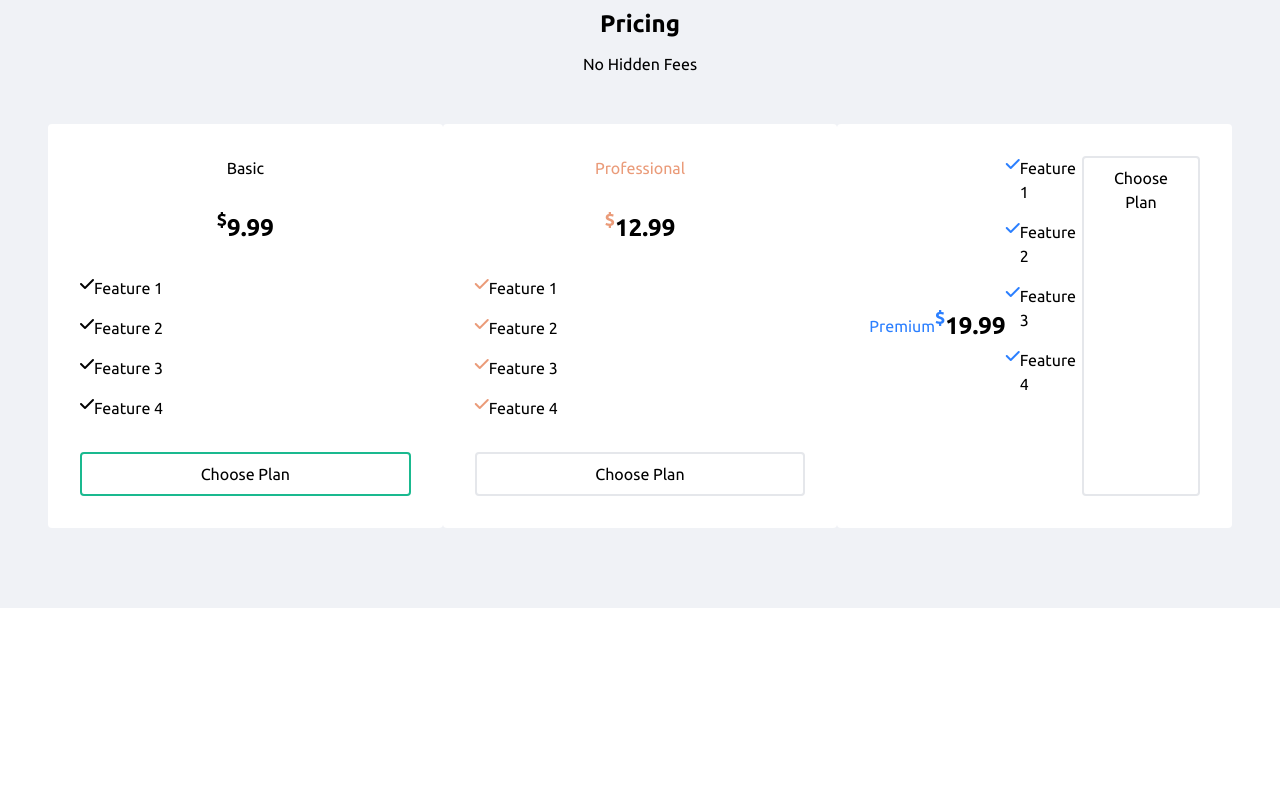
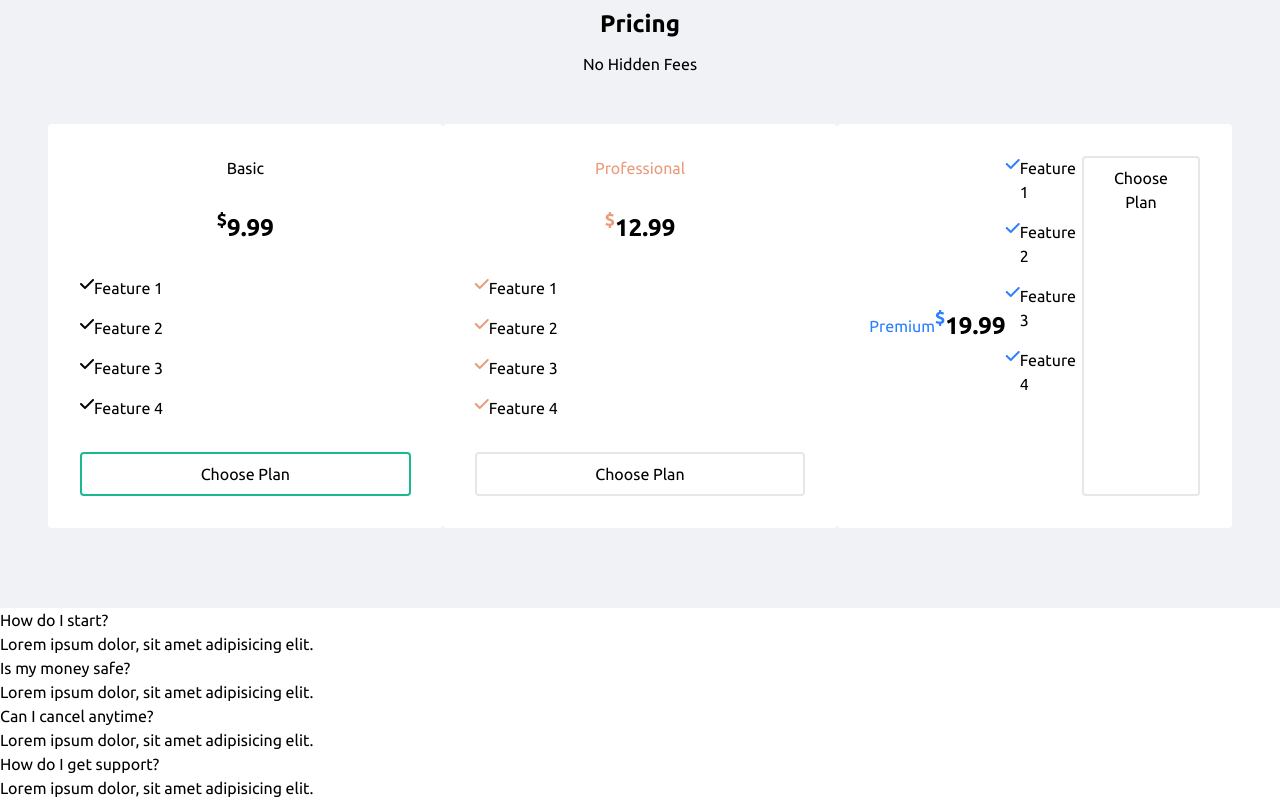
Before and after one commit to BlanchardIlela/webSiteFinacial, a website: page index.html in a window 1280 px wide. Shown: the part 3871-4671 px from the top of the page. Before the commit the page ends 4479 px from the top, so only its background shows below. Drawn offline with Linux system fonts and the light colour scheme.

Commit message:
structure Q&A

```diff
--- a/index.html
+++ b/index.html
@@ -372,6 +372,30 @@
           </div>
         </div>
       </section>
+      <!-- -------------------------- Q&A -->
+      <section>
+        <div>
+          <div>
+            <h6>How do I start?</h6>
+            <p>Lorem ipsum dolor, sit amet adipisicing elit.</p>
+          </div>
+
+          <div>
+            <h6>Is my money safe?</h6>
+            <p>Lorem ipsum dolor, sit amet adipisicing elit.</p>
+          </div>
+
+          <div>
+            <h6>Can I cancel anytime?</h6>
+            <p>Lorem ipsum dolor, sit amet adipisicing elit.</p>
+          </div>
+
+          <div>
+            <h6>How do I get support?</h6>
+            <p>Lorem ipsum dolor, sit amet adipisicing elit.</p>
+          </div>
+        </div>
+      </section>
 
     </main>
 
```
